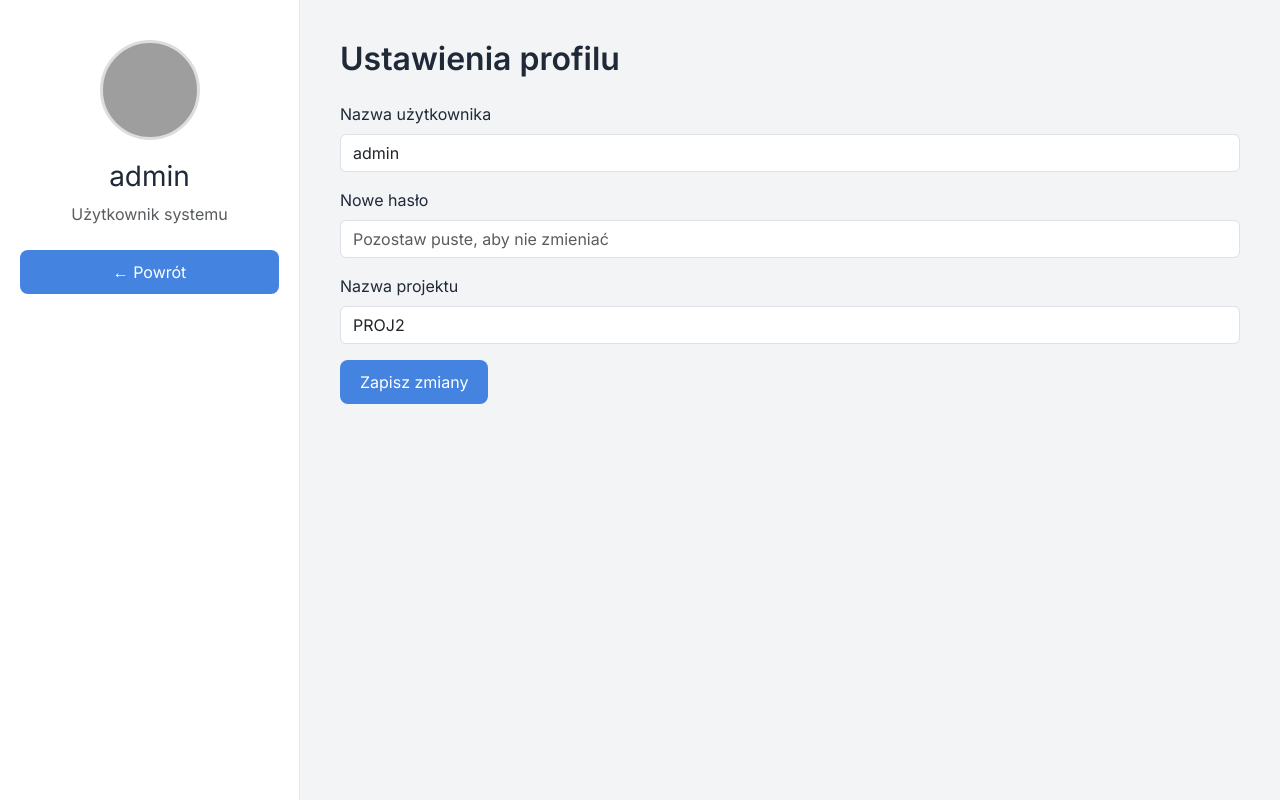
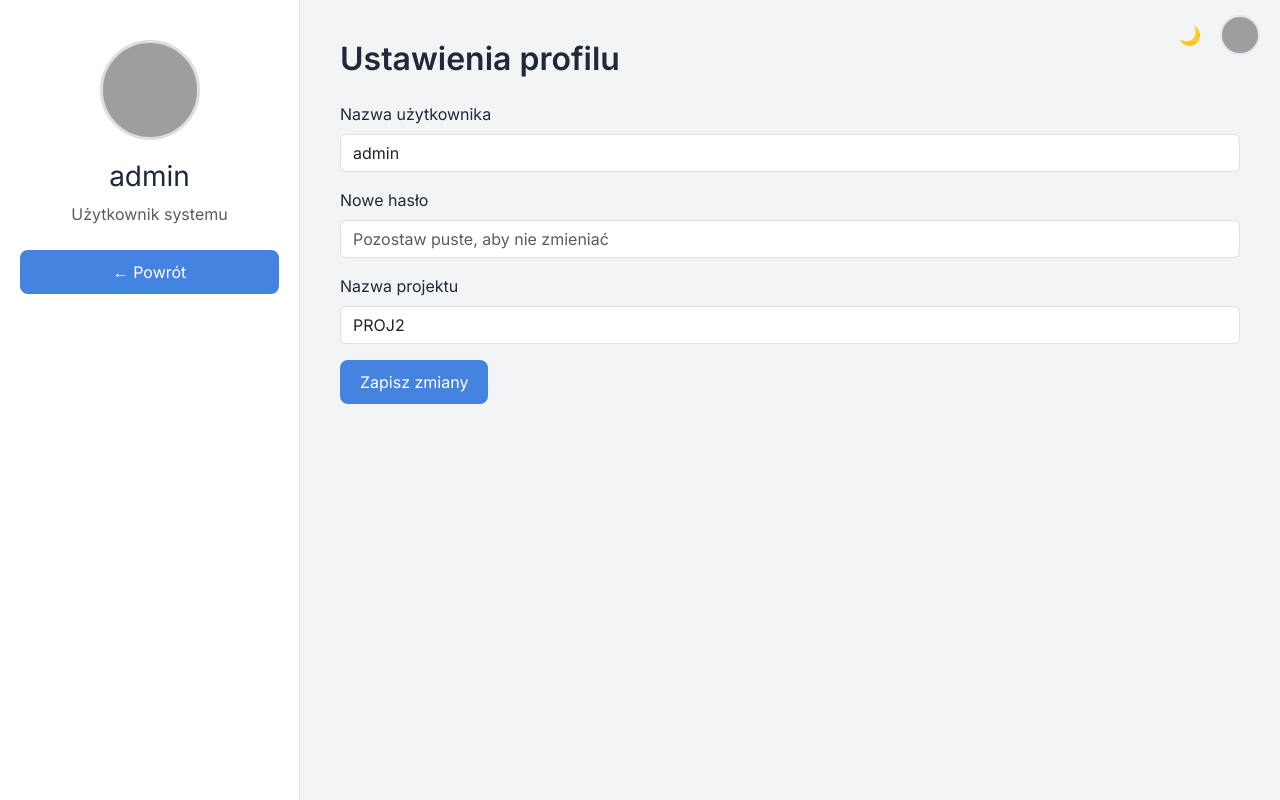
Before and after one commit to Pioter54/PROJ1, a Flask app: page /profile in a window 1280 px wide. Run offline with Flask 3, Linux system fonts and the light colour scheme; a user stored in the database is signed in; grey boxes are pictures that could not be loaded.

Commit message:
Fixed dark mode colors for texts, brought back transitions

```diff
--- a/static/css/styles.css
+++ b/static/css/styles.css
@@ -7,6 +7,14 @@ body, html {
     font-family: 'Inter', sans-serif;
     background: #f9fafb;
     color: #1f2937;
+}
+
+/* transitions :DDDD */
+div, .form-control, body {
+    transition: color 0.17s ease-in-out,
+    background-color 0.17s ease-in-out,
+    border-color 0.17s ease-in-out,
+    box-shadow 0.17s ease-in-out;
 }
 
 a {
@@ -47,7 +55,6 @@ a:hover {
 .nav-link {
     padding: 10px 15px;
     border-radius: 8px;
-    transition: background 0.2s;
     color: #1f2937;
 }
 
@@ -190,7 +197,7 @@ a:hover {
     align-items: center;
     justify-content: center;
     height: 100vh;
-    background: #f9fafb;
+    background: inherit;
 }
 
 .form-container {
@@ -402,3 +409,7 @@ body.dark-theme .text-muted {
 .dark-theme .btn-close {
     color: #e0e0e0;
 }
+
+.dark-theme .form-control::placeholder {
+    color: #888;
+}
--- a/templates/login.html
+++ b/templates/login.html
@@ -6,8 +6,14 @@
     <link href="https://cdn.jsdelivr.net/npm/bootstrap@5.3.0-alpha3/dist/css/bootstrap.min.css" rel="stylesheet">
     <link href="https://fonts.googleapis.com/css2?family=Inter:wght@400;600&display=swap" rel="stylesheet">
     <link rel="stylesheet" href="/static/css/styles.css">
+    <script src="/static/js/script.js" defer></script>
 </head>
 <body>
+
+<!-- Theme toggle button -->
+<div class="theme-toggle">
+  <button id="theme-button" class="theme-btn">🌙</button>
+</div>
 
 <div class="form-wrapper">
     <div class="form-container">
--- a/templates/profile.html
+++ b/templates/profile.html
@@ -9,6 +9,12 @@
     <script src="/static/js/script.js" defer></script>
 </head>
 <body>
+
+<!-- Theme toggle button -->
+<div class="theme-toggle">
+  <button id="theme-button" class="theme-btn">🌙</button>
+  <a href="#" class="profile-icon" title="Profil"></a>
+</div>
 
 <div class="profile-page-wrapper">
     <div class="profile-sidebar">
```
Also changed, not shown: instance/users.db.
